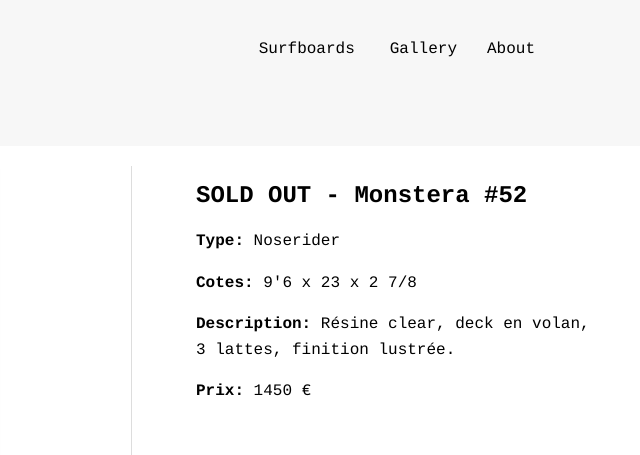
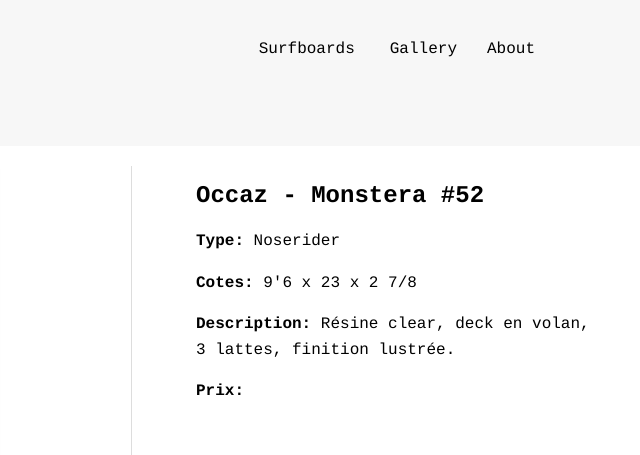
Before and after one commit to mathieu224/jacqsurfboards, a plain HTML site: page page/52.html in a window 1280 px wide. Shown: the top 455 px of the page, 640-1280 px from the left. Drawn offline with Linux system fonts and the light colour scheme.

Commit message:
Update 52.html

```diff
--- a/page/52.html
+++ b/page/52.html
@@ -58,12 +58,12 @@
 
         </div>
         <div class="product-description">
-            <h1>SOLD OUT - Monstera #52</h1>
+            <h1>Occaz - Monstera #52</h1>
             <p><strong>Type:</strong> Noserider</p>
             <p><strong>Cotes:</strong> 9'6 x 23 x 2 7/8</p>
             <p><strong>Description:</strong> Résine clear, deck en volan, 3 lattes, finition lustrée. </p>
             <p></p>
-            <p><strong>Prix:</strong> 1450 €</p>
+            <p><strong>Prix:</strong></p>
         </div>
     </div>
 
```
